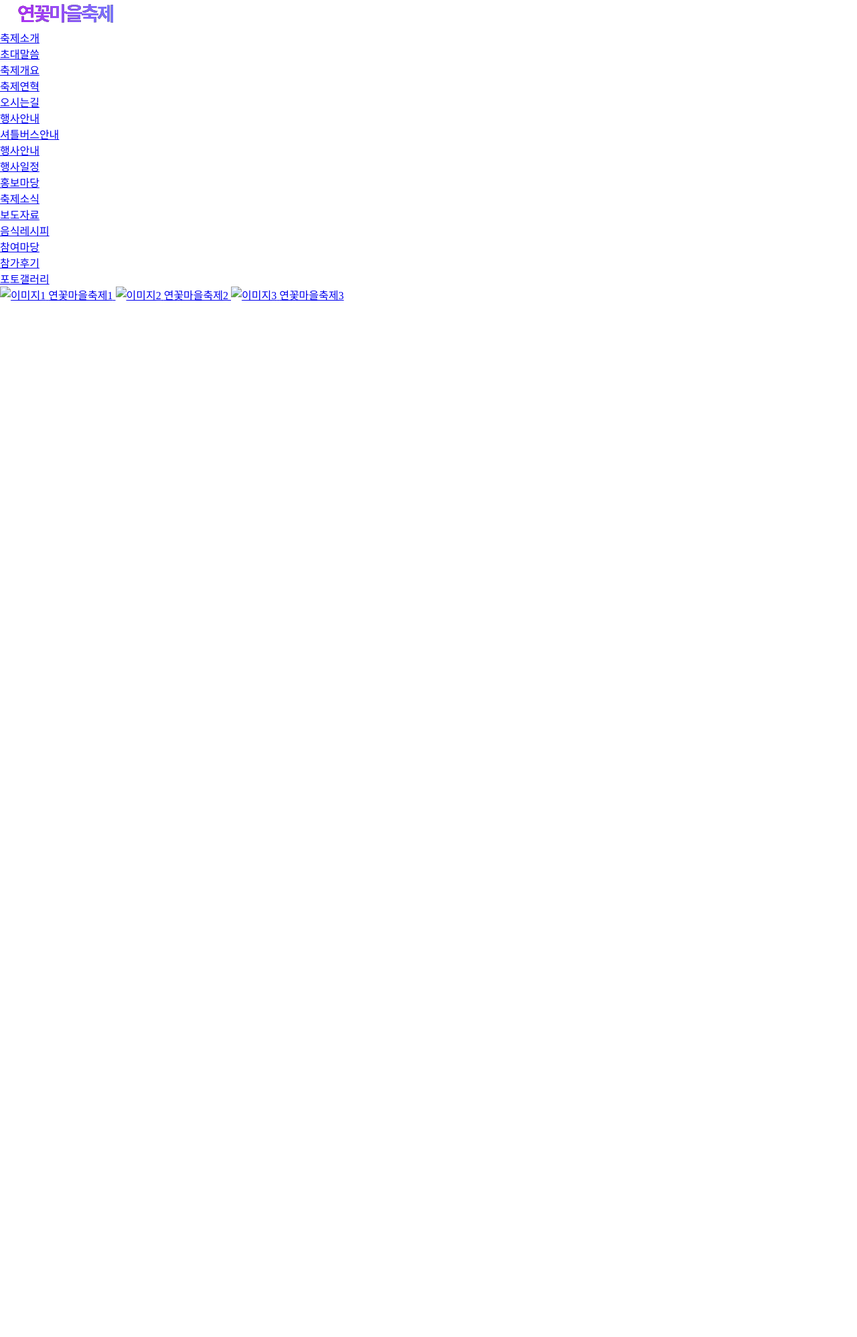
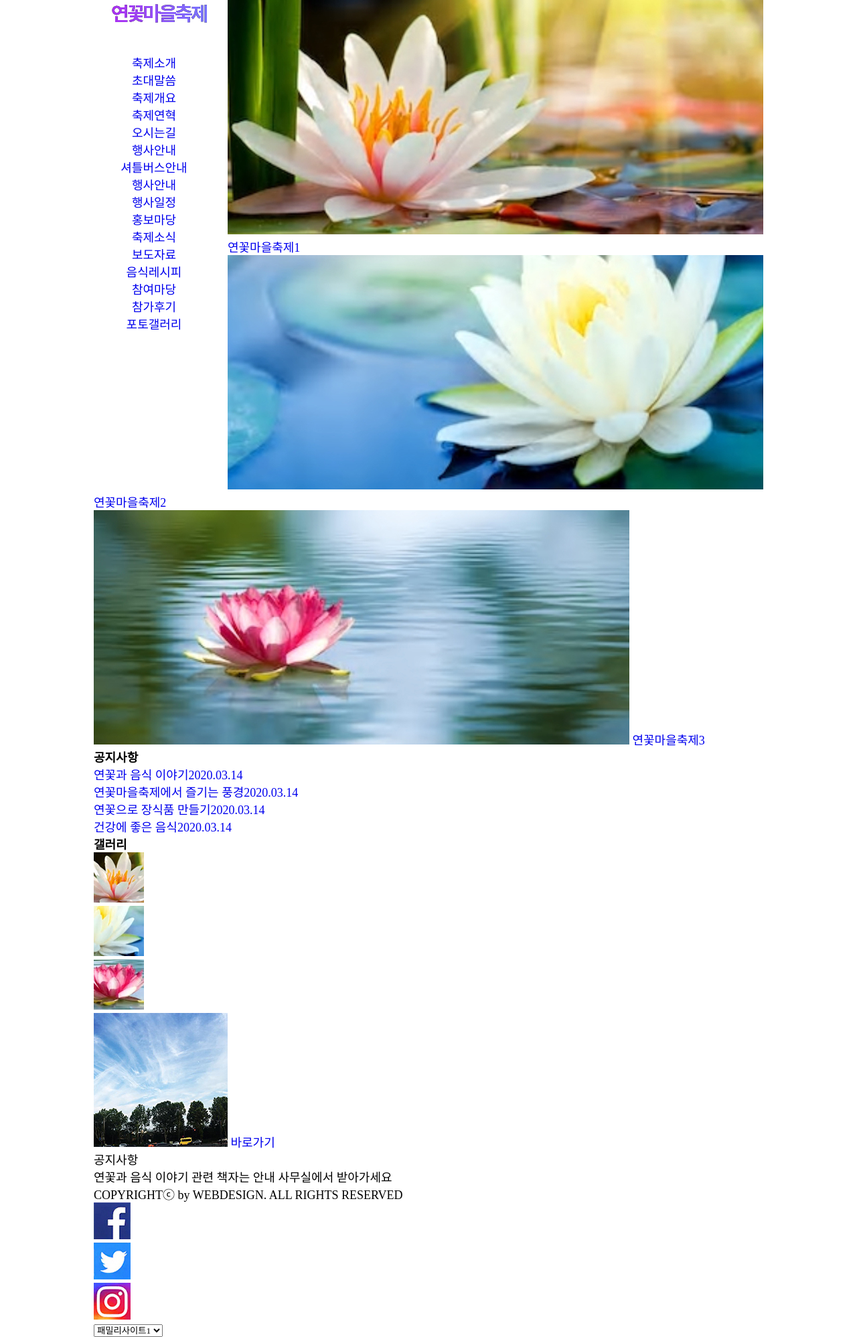
Before and after one commit to susoro/-, a plain HTML site: page 기능사실기1/index.html in a window 1280 px wide. Shown: the whole page at 67% size. Before the commit the page ends 800 px from the top, so only its background shows below. Drawn offline with Linux system fonts and the light colour scheme.

Commit message:
실기 html 완성!

```diff
--- a/기능사실기1/css/style.css
+++ b/기능사실기1/css/style.css
@@ -1,15 +1,58 @@
 @charset "utf-8";
 
-*{margin: 0; padding: 0;}
-ul,ol{list-style: none}
+*{margin: 0; padding: 0; font-family: "맑은 고딕";}
+ul,ol{list-style: none;}
 .clearfix::after, .clearfix::before{
 	content: "";
 	display: block;
 	clear: both;
 }
+body{
+	width: 1000px;
+	background-color: #fff;
+	font-size: 18px;
+	margin: 0 auto;
+}
+a{
+	text-decoration: none;
+	display: block;
+}
+#header{
+	float: left;
+}
+.top{
+	float: left;
+	height: 650px;
+	width: 200px;
+}
+.logo{
+	float: left;
+	height: 650px;
+	width: 200px;
+}
+.menu{
+	width: 180px;
+	position: absolute;
+	top: 80px;
+	text-align: center;
+}
 
-#header{
+.nav>li{
+	float: left;
+	width: 180px;
+}
 
-	background: #fff;
+.navi>li>a{
+	height: 40px;
+	width: 180px;
+	line-height: 40px;
+	font-size: 16px;
+	font-weight: bold;
+	background-color: #000;
+	color: #fff;
+}
 
+.navi>li>a:hover{
+	background: #930930;
+	color: #ffff00;
 }
--- a/기능사실기1/index.html
+++ b/기능사실기1/index.html
@@ -13,9 +13,9 @@
 		<div class="top">
 			<div class="logo"><a href="#"><img src="./img/logo.png" alt="로고"></a></div>
 			<nav class="menu">
-				<ul class="clearfix">
+				<ul class="nav">
 					<li><a href="#">축제소개</a>
-						<ul>
+						<ul class="submenu">
 							<li><a href="#">초대말씀</a></li>
 							<li><a href="#">축제개요</a></li>
 							<li><a href="#">축제연혁</a></li>
@@ -23,21 +23,21 @@
 						</ul>
 					</li>
 					<li><a href="#">행사안내</a>
-						<ul>
+						<ul class="submenu">
 							<li><a href="#">셔틀버스안내</a></li>
 							<li><a href="#">행사안내</a></li>
 							<li><a href="#">행사일정</a></li>
 						</ul>
 					</li>
 					<li><a href="#">홍보마당</a>
-						<ul>
+						<ul class="submenu">
 							<li><a href="#">축제소식</a></li>
 							<li><a href="#">보도자료</a></li>
 							<li><a href="#">음식레시피</a></li>
 						</ul>
 					</li>
 					<li><a href="#">참여마당</a>
-						<ul>
+						<ul class="submenu">
 							<li><a href="#">참가후기</a></li>
 							<li><a href="#">포토갤러리</a></li>
 						</ul>
@@ -49,22 +49,85 @@
 
 	<div class="main-visual">
 		<a href="#">
-			<img src="./img/" alt="이미지1">
+			<img src="./img/img1.jpg" alt="이미지1">
 			<span class="imgtext">연꽃마을축제1</span>
 		</a>
 
 		<a href="#">
-			<img src="" alt="이미지2">
+			<img src="./img/img2.jpg" alt="이미지2">
 			<span class="imgtext">연꽃마을축제2</span>
 		</a>
 
 		<a href="#">
-			<img src="" alt="이미지3">
+			<img src="./img/img3.jpg" alt="이미지3">
 			<span class="imgtext">연꽃마을축제3</span>
 		</a>
 	</div>
 
+	<div class="contents">
+		<div class="notice">
+			<div class="tab">
+				<h4>공지사항</h4>
+			</div>
+			<ul class="clearfix">
+				<li><a href="#">연꽃과 음식 이야기<span>2020.03.14</span></a></li>
+				<li><a href="#">연꽃마을축제에서 즐기는 풍경<span>2020.03.14</span></a></li>
+				<li><a href="#">연꽃으로 장식품 만들기<span>2020.03.14</span></a></li>
+				<li><a href="#">건강에 좋은 음식<span>2020.03.14</span></a></li>
+			</ul>
+		</div>
 
+		<div class="gallery">
+			<div class="tab">
+				<h4>갤러리</h4>
+			</div>
+
+			<ul class="clearfix">
+				<li><a href="#"><img src="./img/icon1.jpg" alt="갤러리1"></a></li>
+				<li><a href="#"><img src="./img/icon2.jpg" alt="갤러리2"></a></li>
+				<li><a href="#"><img src="./img/icon3.jpg" alt="갤러리3"></a></li>
+			</ul>
+		</div>
+
+		<div class="shortcut">
+			<a href="#">
+				<img src="./img/contents.jpg" alt="바로가기">
+				<span class="shortcut-text">바로가기</span>
+			</a>
+		</div>
+		<div id="modal">
+			<div class="modal-up">
+				<div class="modal-up-title">공지사항</div>
+				<div class="modal-up-body">
+					연꽃과 음식 이야기 관련 책자는 안내 사무실에서 받아가세요
+				</div>
+			</div>
+		</div>
+
+		<footer id="footer" class="clearfix">
+			<div class="copy">
+				COPYRIGHTⓒ by WEBDESIGN. ALL RIGHTS RESERVED
+			</div>
+
+			<div class="site">
+				<div class="sns">
+					<ul class="clearfix">
+						<li><a href="#"><img src="./img/sns1.jpg" alt="facebook"></a></li>
+						<li><a href="#"><img src="./img/sns2.jpg" alt="twitter"></a></li>
+						<li><a href="#"><img src="./img/sns3.jpg" alt="instagram"></a></li>
+					</ul>
+				</div>
+
+				<div class="family-site">
+					<select name="sitelist">
+						<option value="#">패밀리사이트1</option>
+						<option value="#">패밀리사이트2</option>
+						<option value="#">패밀리사이트3</option>
+					</select>
+				</div>
+			</div>
+		</footer>
+	</div>
 
 
 
```
